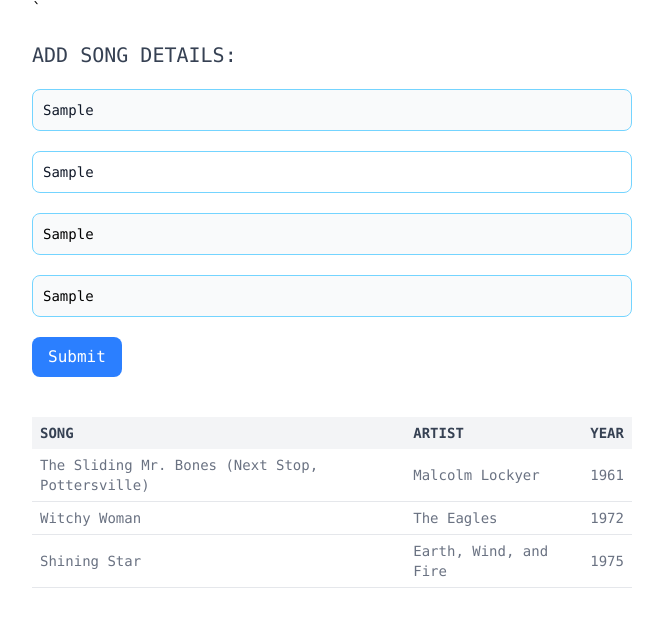
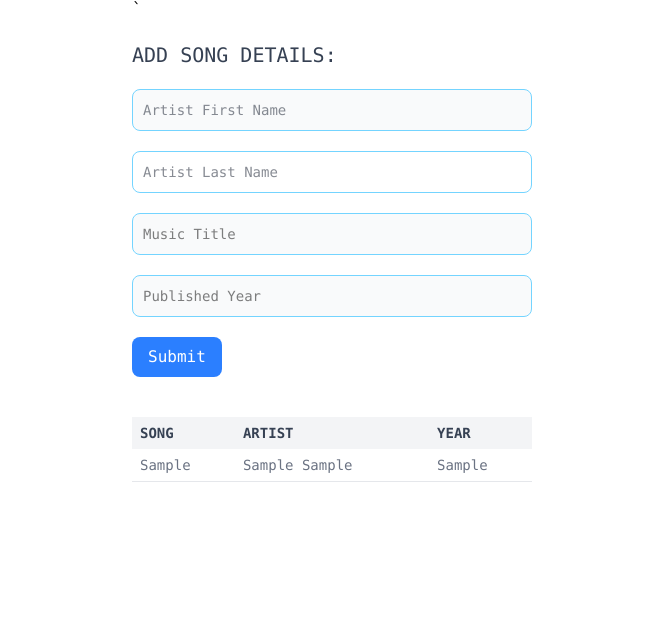
Before and after one commit to saiful1121212/songlists, a website built with Vite: page index.html in a window 1280 px wide. Both pictures are taken after typing "Sample", "Sample", "Sample", "Sample" into the empty fields and a click on the input "Submit". Shown: the part 81-708 px from the top of the page, without its empty margins (308-971 px from the left). Built offline with nearby package versions, Linux system fonts and the light colour scheme.

Commit message:
fileds are dynamic and user can add songs details

```diff
--- a/index.html
+++ b/index.html
@@ -7,7 +7,7 @@
 </head>
 <body class="font-mono">
 
-    <div class="container w-[600px] mx-auto">
+    <div class="container w-[400px] mx-auto">
         <div class="border-b-2 border-gray-500 pb-5 pt-5">
          <h2 class="text-3xl text-center uppercase text-gray-700">Song Lists</h2>
         </div>
@@ -16,11 +16,14 @@
 
             <h3 class="text-xl uppercase mb-5 mt-5 text-gray-700">Add Song details:</h3>
             <div class="">
-                <input class="mb-5 bg-gray-50 border border-sky-300 text-gray-900 text-sm rounded-lg block w-full p-2.5" type="text" placeholder="Artist First Name" id="first_name">
-                <input class="mb-5 bg-gry-300 border border-sky-300 text-gray-900 text-sm rounded-lg w-full p-2.5 block" type="text" id="Last_Name" placeholder="Artist Last Name">
-                <input class="mb-5 bg-gray-50 border border-sky-300 text-sm block w-full p-2.5 rounded-lg" type="text" placeholder="Music Title">
-                <input class="mb-5 bg-gray-50 border border-sky-300 w-full p-2.5 rounded-lg text-sm" type="text" placeholder="Published Year">
-                <input class="bg-blue-500 text-white px-4 py-2 text-center font-medium rounded-lg cursor-pointer hover:bg-blue-900 transition duration-500" type="submit" value="Submit">
+                <form id="input-fields">
+                    <input class="mb-5 bg-gray-50 border border-sky-300 text-gray-900 text-sm rounded-lg block w-full p-2.5" type="text" placeholder="Artist First Name" id="first_name">
+                    <input class="mb-5 bg-gry-300 border border-sky-300 text-gray-900 text-sm rounded-lg w-full p-2.5 block" type="text" id="Last_Name" placeholder="Artist Last Name">
+                    <input class="mb-5 bg-gray-50 border border-sky-300 text-sm block w-full p-2.5 rounded-lg" type="text" placeholder="Music Title" id="musc_title">
+                    <input class="mb-5 bg-gray-50 border border-sky-300 w-full p-2.5 rounded-lg text-sm" type="text" placeholder="Published Year" id="year_publsihed">
+                    <input class="bg-blue-500 text-white px-4 py-2 text-center font-medium rounded-lg cursor-pointer hover:bg-blue-900 transition duration-500" type="submit" value="Submit">
+                </form>
+
             </div>
          </div>
         <!--Table Body-->
@@ -33,8 +36,8 @@
                         <th class="px-2 py-1.5">Year</th>
                     </tr>
                 </thead>
-                <tbody>
-                    <tr class="bg-white border-b border-gray-200 text-sm">
+                <tbody id="body_area">
+                    <!-- <tr class="bg-white border-b border-gray-200 text-sm">
                         <td class="px-2 py-1.5">The Sliding Mr. Bones (Next Stop, Pottersville)</td>
                         <td class="px-2 py-1.5">Malcolm Lockyer</td>
                         <td class="px-2 py-1.5">1961</td>
@@ -48,7 +51,7 @@
                         <td class="px-2 py-1.5">Shining Star</td>
                         <td class="px-2 py-1.5">Earth, Wind, and Fire</td>
                         <td class="px-2 py-1.5">1975</td>
-                    </tr>
+                    </tr> -->
                 </tbody>
             </table>
         </div>
--- a/src/main.js
+++ b/src/main.js
@@ -0,0 +1,50 @@
+//Object constructor
+function Songs(firstName,lastName,musicTitle,publishedYear){
+  this.firstName = firstName;
+  this.lastName = lastName;
+  this.musicTitle = musicTitle;
+  this.publishedYear = publishedYear;
+  this.fullName = function(){
+    return `${this.firstName} ${this.lastName}`
+  }
+}
+
+//UI constructors
+function UI(){}
+
+//Fileds clear after submission form
+UI.prototype.clearfields = function(){
+  document.getElementById("first_name").value = "";
+  document.getElementById("Last_Name").value = "";
+  document.getElementById("musc_title").value = "";
+  document.getElementById("year_publsihed").value = ""
+}
+
+
+UI.prototype.addSongLists = function(songs){
+const bodyArea = document.getElementById('body_area');
+let tr = document.createElement("tr");
+tr.className = "bg-white border-b border-gray-200 text-sm";
+tr.innerHTML = `
+<td class="px-2 py-1.5">${songs.musicTitle}</td>
+<td class="px-2 py-1.5">${songs.firstName} ${songs.lastName}</td>
+<td class="px-2 py-1.5">${songs.publishedYear}</td>`
+bodyArea.appendChild(tr);
+console.log(tr);
+
+}
+
+//Add Event listner
+document.getElementById('input-fields').addEventListener("submit", function(e){
+ //Get from value
+  const firstName = document.getElementById("first_name").value,
+        lastName = document.getElementById("Last_Name").value,
+        musicTitle = document.getElementById("musc_title").value,
+        publishedYear = document.getElementById("year_publsihed").value;
+
+  const songs = new Songs(firstName,lastName,musicTitle,publishedYear);
+  const ui = new UI();
+  ui.addSongLists(songs);
+  ui.clearfields();
+  e.preventDefault();
+});
```
